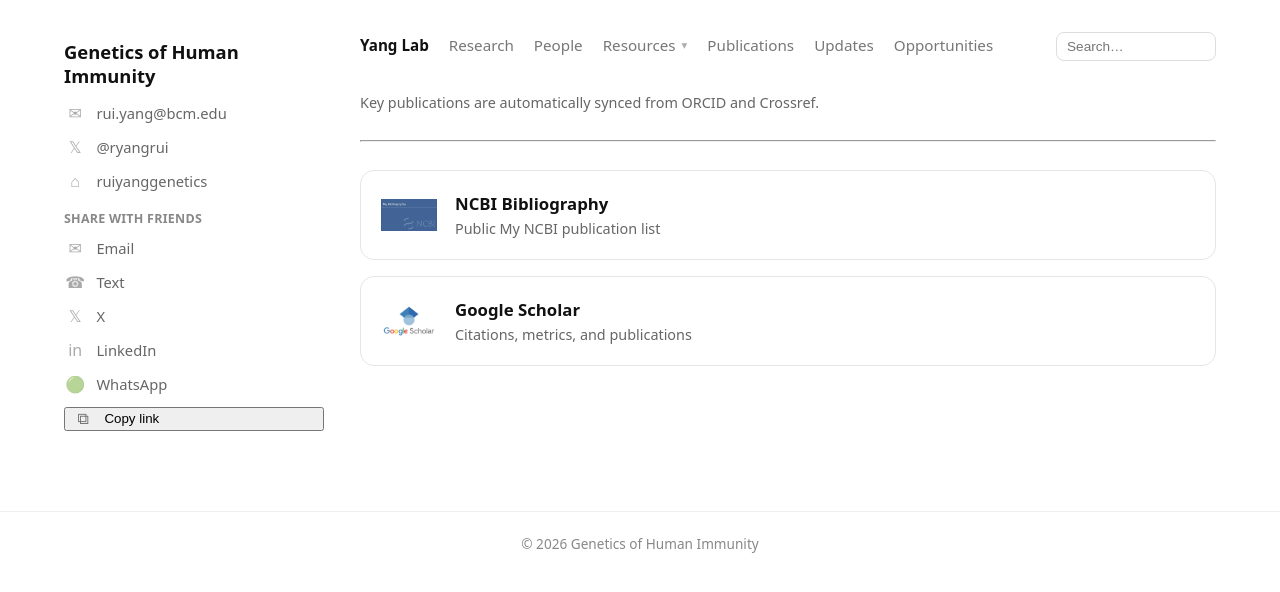
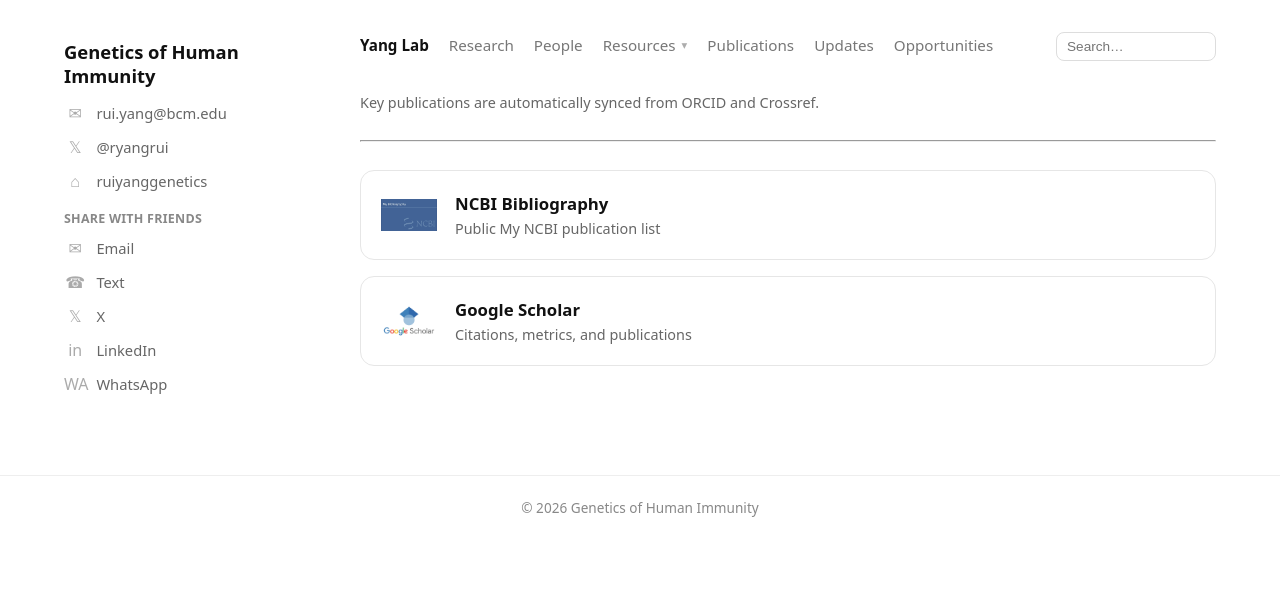
Before and after one commit to ruiyanggenetics/ghilab, a Jekyll site: the page built from publications.md, in a window 1280 px wide. Shown: the top 592 px of the page. Built offline with Jekyll 4.4.1, drawn with Linux system fonts in a browser that asks for light colours.

Commit message:
Update default.html

```diff
--- a/_layouts/default.html
+++ b/_layouts/default.html
@@ -87,15 +87,9 @@
        href="https://wa.me/?text=Check%20out%20the%20Yang%20Lab%20website:%20https%3A%2F%2Fruiyanggenetics.github.io%2Fghilab%2F"
        target="_blank"
        rel="noopener">
-      <span class="icon">🟢</span>
+      <span class="icon">WA</span>
       <span>WhatsApp</span>
     </a>
-
-    <!-- Copy link (button styled like links) -->
-    <button class="sidebar-link sidebar-copylink" type="button" id="copylink-btn">
-      <span class="icon">⧉</span>
-      <span id="copylink-text">Copy link</span>
-    </button>
 
   </div>
 </aside>
```
